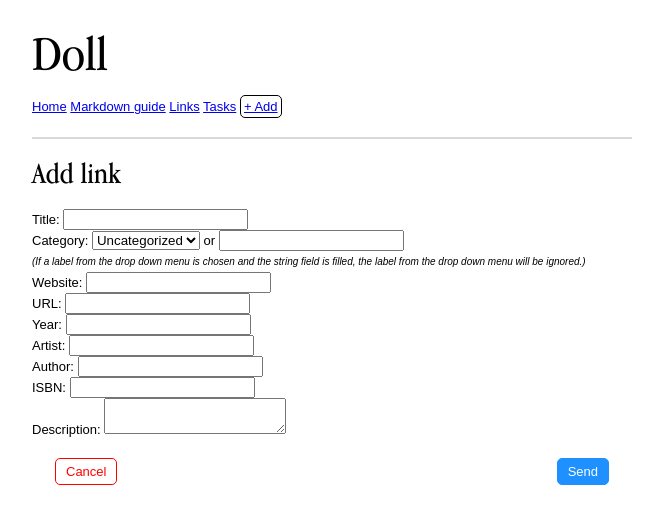
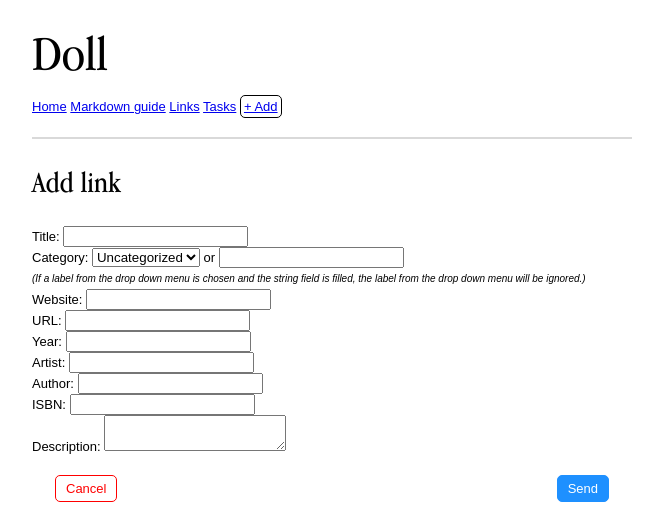
Before and after one commit to Starstaub/doll, a Flask app: page /link_add in a window 1280 px wide. Shown: the top 519 px of the page, without its empty margins (308-971 px from the left). Run offline with Flask 2, Linux system fonts and the light colour scheme; data that the repository does not hold is empty.

Commit message:
Fixed h2 line height

```diff
--- a/app/templates/link_add.html
+++ b/app/templates/link_add.html
@@ -2,7 +2,7 @@
 
 {% block content %}
 
-<h2>Add link</h2>
+<h2 style="line-height: 37px">Add link</h2>
 
 <form action="" method="post">
 
--- a/app/templates/task_add.html
+++ b/app/templates/task_add.html
@@ -2,7 +2,7 @@
 
 {% block content %}
 
-<h2>Add task</h2>
+<h2 style="line-height: 37px">Add task</h2>
 
 {% include '_messages.html' %}
 
```
